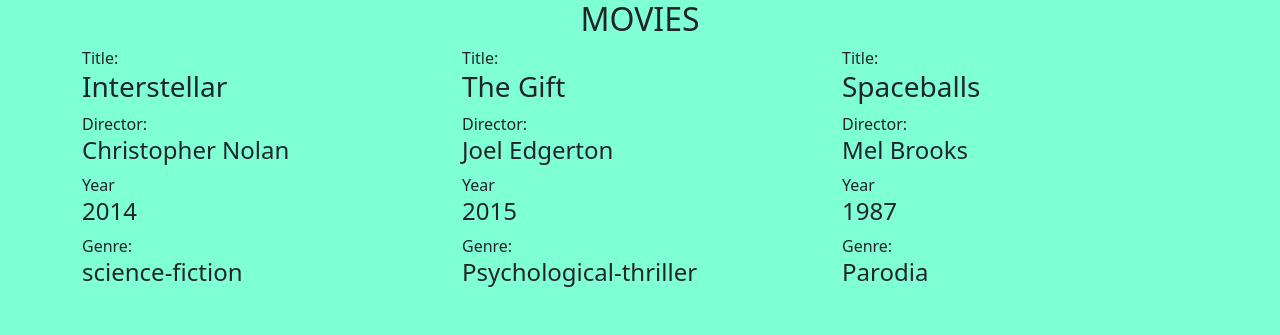
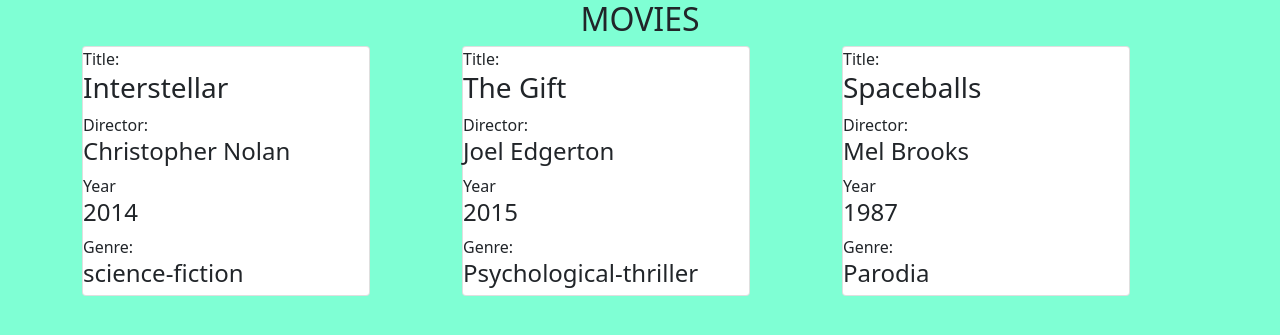
Before and after one commit to gioiascari/php-oop-1, a PHP site: page / in a window 1280 px wide. Shown: the top 335 px of the page. Run offline with PHP 8.4, Linux system fonts and the light colour scheme.

Commit message:
completato

```diff
--- a/index.php
+++ b/index.php
@@ -31,7 +31,7 @@
             <div class="col-4">
 
 
-                <div class="movies">
+                <div class="card " style="width: 18rem;">
                     <span>Title: </span> <h3>
                         <?= $movie -> getTitle(); ?>
                     </h3>
--- a/movie.php
+++ b/movie.php
@@ -2,19 +2,21 @@
 // è definita una classe ‘Movie’
     class Movie {
         // => all'interno della classe sono dichiarate delle variabili d'istanza
+        public $path;
         public $title;
         public $director;
         public $genre;
         public $year;
 
 
+
         // => all'interno della classe è definito un costruttore
         public function __construct($title, $director, $genre, $year) {
-
             $this ->title = $title;
             $this->director = $director;
             $this->genre = $genre;
             $this->year = $year;
+
 
     }
         // => all'interno della classe è definito almeno un metodo
@@ -27,11 +29,13 @@
 
     // vengono istanziati almeno due oggetti ‘Movie’
     $movies=[
-        new Movie('Interstellar', 'Christopher Nolan', 'science-fiction', 2014),
+        new Movie( 'Interstellar', 'Christopher Nolan', 'science-fiction', 2014),
+
         new Movie('The Gift', 'Joel Edgerton', 'Psychological-thriller', 2015),
         new Movie('Spaceballs', 'Mel Brooks', 'Parodia', 1987),
 
     ];
+
 
 
     // $movieTitle = new Movie('Interstellar');
```
